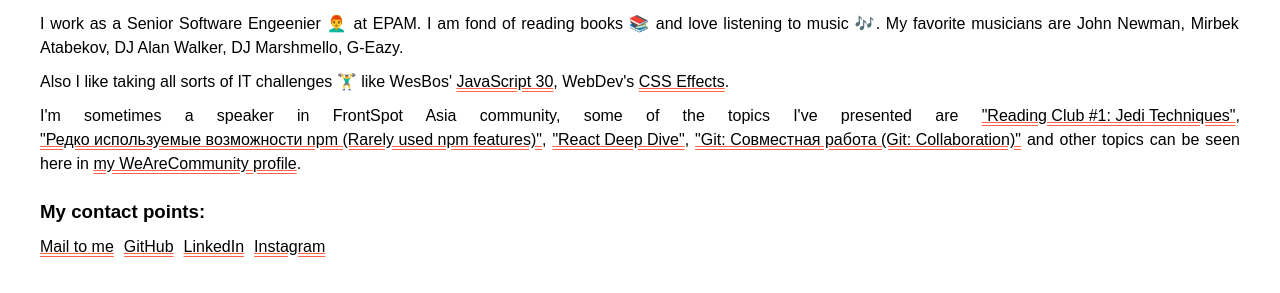
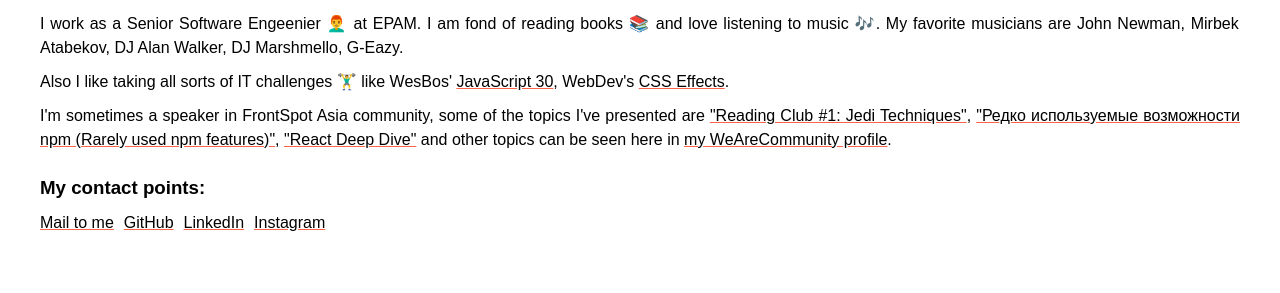
Before and after one commit to kembek/kembek.github.io, a plain HTML site: page index.html in a window 1280 px wide. Shown: the part 71-364 px from the top of the page. Drawn offline with Linux system fonts and the light colour scheme.

Commit message:
fix styles and update content

```diff
--- a/index.html
+++ b/index.html
@@ -63,13 +63,6 @@
             target="_blank"
             rel="noopener noreferrer"
             >"React Deep Dive"</a
-          >,
-          <a
-            class="link"
-            href="https://wearecommunity.io/events/net-meetup/talks/50709"
-            target="_blank"
-            rel="noopener noreferrer"
-            >"Git: Совместная работа (Git: Collaboration)"</a
           >
           and other topics can be seen here in
           <a
--- a/style/style.css
+++ b/style/style.css
@@ -53,15 +53,13 @@ body {
 .link,
 .link:visited,
 .link:link {
-  display: inline-block;
   color: #000;
   cursor: pointer;
-  text-decoration: underline double rgb(255, 99, 71);
+  text-decoration: underline solid rgb(255, 99, 71);
   transition: all linear 0.125s;
   font-weight: 500;
 }
 
 .link:hover {
-  transform: scale(1.01);
   box-shadow: 0 5px 2px rgb(255, 99, 71, 0.3);
 }
```
